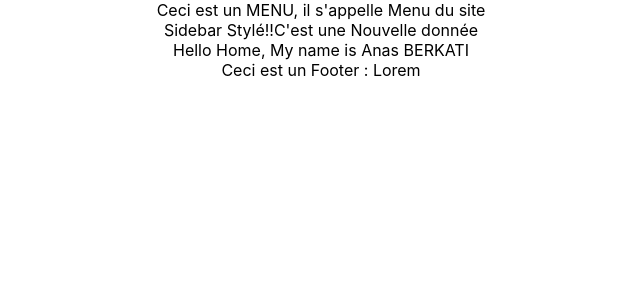
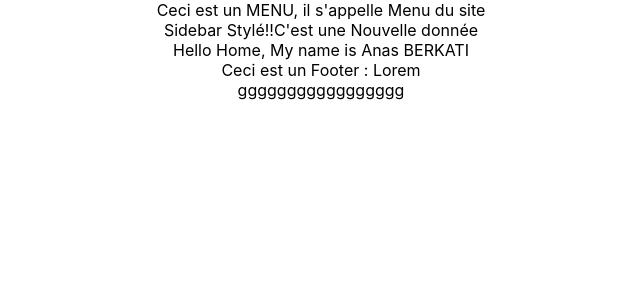
Before and after one commit to berkati10/Project1, a React (Create React App) app: page / in a window 1280 px wide. Shown: the top 300 px of the page, without its empty margins (319-959 px from the left). Built offline with nearby package versions, Linux system fonts and the light colour scheme.

Commit message:
Update App.js

```diff
--- a/src/App.js
+++ b/src/App.js
@@ -12,6 +12,7 @@ function App() {
       <Sidebar data="C'est une Nouvelle donnée"/>
      <Home/>
      <Footer logo="Lorem"/>
+    ggggggggggggggggg
     </div>
   );
 }
```
